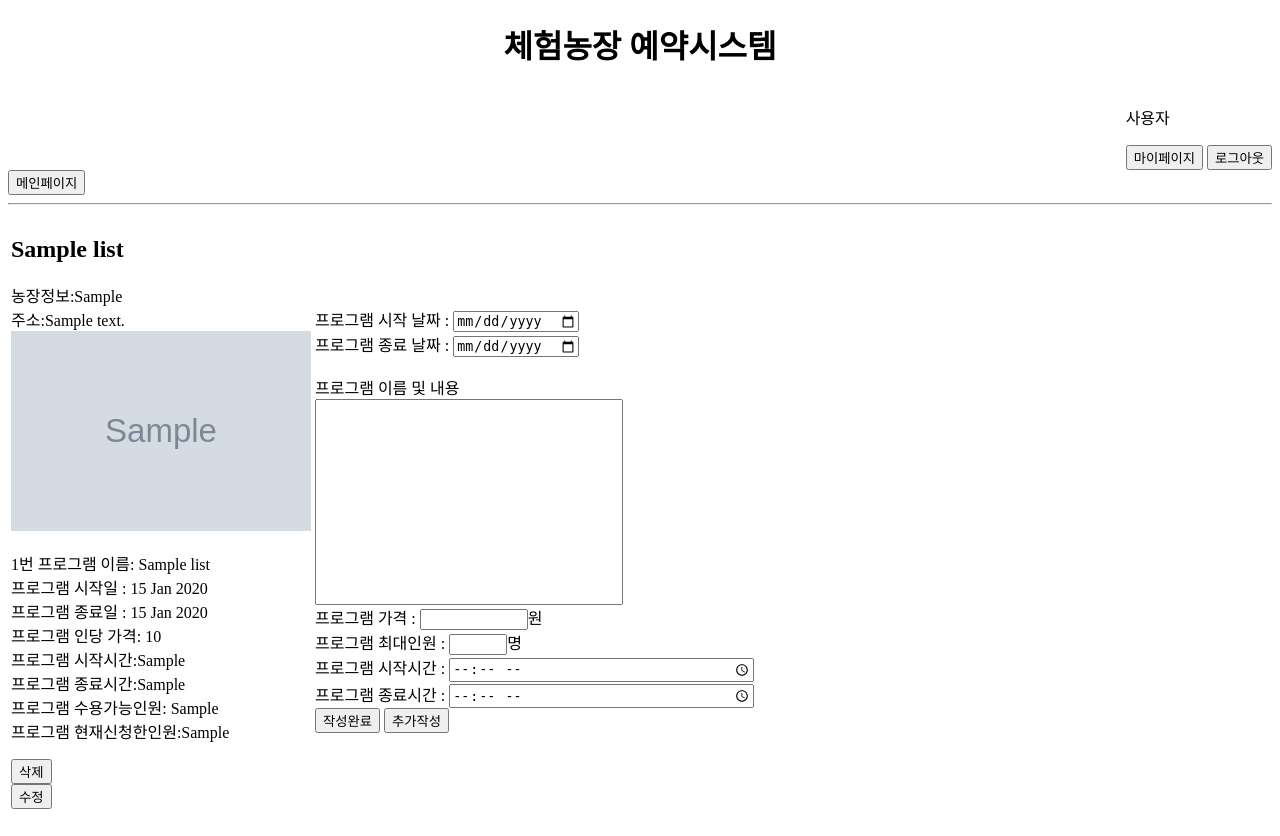
After one commit to Hyejeong-Lim/FarmReservation, a Node server app: template views/farmInfo.ejs in a window 1280 px wide. The commit adds this page. Run offline with Node 20, Linux system fonts and the light colour scheme; the template is opened without the code that fills it: most values are stand-ins (such as "Sample title", 1, 10 or a date in 2020); grey boxes marked "Sample" are stand-in pictures.

Commit message:
view/farmInfo.ejs(농장정보 관리페이지추가) view/mypage.ejs(정보수정시 발생하는 오류 해결, 농장정보 관리페이지로 가는 '농장정보'버튼 활성화) app.js((농장정보 관리페이지, 농장관리페이지에서 프로그램 추가, 삭제(수정버튼은 아직 삭제버튼과 같은 기능))기능추가)

```diff
--- a/app.js
+++ b/app.js
@@ -7,6 +7,7 @@ const session = require('express-session');
 const moment = require('moment');
 const FileStore = require('session-file-store')(session); // 세션을 파일에 저장
 const { concatSeries, select } = require('async');
+const { list } = require('session-file-store/lib/session-file-helpers');
 
 // express 설정 1
 const app = express();
@@ -14,7 +15,7 @@ const app = express();
 // db 연결 2
 const client = mysql.createConnection({
   user: 'root',
-  password: 'gPwjd1025',
+  password: 'qkqh14!@#$',
   database: 'farm'
 });
 
@@ -325,15 +326,69 @@ app.post('/programregist', function (req, res) {
       [
         body.PostNum, body.PrgName, body.PrgPrice, body.PrgStart, body.PrgEnd, body.PrgMax, body.PrgStartDate, body.PrgEndDate
       ]);
-
+      client.query('select * from farmpost inner join program on farmpost.PostNum=program.PostNum where ID=?', [data[0].login_number], (err, data1) => {
+        console.log('data1',data1);
+        client.query('select * from farmpost where ID=?',[body.ID],(err,data2)=>{
     if (body.button == "작성완료") {
       res.redirect('/');
     } else {
-      res.render('programWrite.ejs', {
-        PostNum: body.PostNum
+      res.render('farmInfo.ejs', {
+        is_logined:req.session.is_logined,
+        FarmYN: data[0].FarmYN,
+        PostNum: body.PostNum,
+        list:data1,
+        list1:data2
       });
     }
+  });
+});
+  });
+});
 
+app.post('/deletePrg', function (req, res) {
+  var body = req.body;
+  console.log(body);
+  client.query('select * from login_session', (err, data) => {
+    client.query('delete from program where PrgNum=?',[body.PrgNum]);
+    client.query('select * from farmpost inner join program on farmpost.PostNum=program.PostNum where ID=?', [data[0].login_number], (err, data1) => {
+      console.log('data1',data1);
+      client.query('select * from farmpost where ID=?',[data[0].login_number],(err,data2)=>{
+
+
+      if (body.button == "작성완료") {
+       res.redirect('/');
+      } else {
+       res.render('farmInfo.ejs', {
+         is_logined:req.session.is_logined,
+         FarmYN: data[0].FarmYN,
+         PostNum: body.PostNum,
+         list:data1,
+         list1:data2[0]
+       });
+      }
+    });
+    });
+  });
+});
+
+app.post('/changePrg', function (req, res) {//수정버튼이지만 아직 삭제버튼과 같은기능.
+  var body = req.body;
+  console.log(body);
+  client.query('select * from login_session', (err, data) => {
+    client.query('delete from program where PrgNum=?',[body.PrgNum]);
+    client.query('select * from farmpost inner join program on farmpost.PostNum=program.PostNum where ID=?', [data[0].login_number], (err, data1) => {
+      console.log('data1',data1);
+      if (body.button == "작성완료") {
+       res.redirect('/');
+      } else {
+       res.render('farmInfo.ejs', {
+         is_logined:req.session.is_logined,
+         FarmYN: data[0].FarmYN,
+         PostNum: body.PostNum,
+         list:data1
+       });
+      }
+    });
   });
 });
 
@@ -375,7 +430,7 @@ app.get('/mypage', (req, res) => {
         else {
             console.log(rows[0].login_number);
             client.query('select * from member where ID=?',[rows[0].login_number],(err,data1)=>{
-                console.log("data1",data1);
+                console.log("data1",data1);//회원정보
                 console.log('data1[0].ID',data1[0].ID);
                 console.log('data1[0].YN',data1[0].FarmYN);
                 if (data1[0].FarmYN==1){
@@ -385,8 +440,8 @@ app.get('/mypage', (req, res) => {
                           console.log("data2213123",data2);
                           res.render('mypage.ejs',
                           {
-                              list : data1,
-                              list1 : data2,
+                              list : data1,//회원정보
+                              list1 : data2,//예약신청받은 프로그램 리스트
                               is_logined: req.session.is_logined,
                               name: session[0].login_name,
                               FarmYN: session[0].login_farm_YN,
@@ -413,7 +468,7 @@ app.get('/mypage', (req, res) => {
                           res.render('mypage.ejs',
                           {
                               list : data1,
-                              list1 : data2,
+                              list1 : data2,//회원이 신청한 예약 리스트
                               is_logined: req.session.is_logined,
                               name: null,
                               FarmYN: null
@@ -447,6 +502,7 @@ app.post('/Infochange', (req, res)=>{
                   console.log(data2);
                   res.render('mypage.ejs',
                   {
+                      is_logined : req.session.is_logined,
                       list : data1,
                       list1 : data2
                   });
@@ -486,6 +542,40 @@ app.post('/farmdetail', (req, res) => {
   });
 });
 
+app.post('/farmInfo', (req, res) => {
+  var body = req.body;
+  console.log('농장주 관리페이지');
+  console.log('body',body);
+  client.query('select * from farmpost inner join program on farmpost.PostNum=program.PostNum where ID=?', [body.ID], (err, data1) => {
+    console.log("data1",data1);
+    client.query('select * from farmpost where ID=?',[body.ID],(err,data2)=>{
+      console.log('data2[0]',data2[0]);
+    if (req.session.is_logined == true) {
+      client.query('select * from login_session', (err, session) => {
+          res.render('farminfo.ejs',
+          {
+            list: data1,//게시글 및 프로그램 정보
+            is_logined: req.session.is_logined,
+            name: session[0].login_name,
+            FarmYN: session[0].login_farm_YN,
+            list1:data2[0]//프로그램이 없는 게시판 정보
+          });
+
+
+      });
+    } else {
+      res.render('farminfo.ejs',
+      {
+        list: data1,
+        is_logined: req.session.is_logined,
+        name: null,
+        FarmYN: null,
+      });
+    }
+  });
+  });
+});
+
 app.post('/delete', (req, res)=>{
   var body= req.body;
   console.log('body',body);
--- /dev/null
+++ b/views/farmInfo.ejs
@@ -0,0 +1,108 @@
+<!DOCTYPE html>
+<html lang="ko">
+
+<head>
+  <meta charset="UTF-8">
+  <meta name="viewport" content="width=device-width, initial-scale=1.0">
+  <meta http-equiv="X-UA-Compatible" content="ie=edge">
+  <title>체험농장예약시스템</title>
+</head>
+
+<body>
+  <h1 style="text-align: center">체험농장 예약시스템</h1>
+  <div style="display: flex; justify-content: flex-end;">
+    <div>
+      <% if(is_logined==false) { %>
+        <button onclick="location.href='/login'">로그인</button>
+        <button onclick="location.href='/register'">회원가입</button>
+      <% } else { %>
+      <% if (FarmYN==1) { %>
+        <p>농장주</p>
+      <% } else { %>
+        <p>사용자</p>
+      <% } %>
+      <button onclick="location.href='/mypage'">마이페이지</button>
+      <button onclick="location.href='/logout'">로그아웃</button>
+      <% } %>
+    </div>
+  </div>
+  <button onclick="location.href='../'">메인페이지</button>
+  <hr>
+
+  <% if(list.length==0) { %>
+    <h2>프로그램이 없습니다</h2>
+    <form action='/programregist' method='post'>
+      <input type="hidden" name="PostNum" value="<%= list1.PostNum %>">
+      프로그램 시작 날짜 : <input type="date" name="PrgStartDate" value="<%= list1.PrgStartDate%>"><br>
+      프로그램 종료 날짜 : <input type="date" name="PrgEndDate" value="<%= list1.PrgEndDate%>"><br><br>
+      프로그램 이름 및 내용<br> <input type='text' name='PrgName' value="<%= list1.PrgName%>" style="width:300px;height:200px;font-size:10px;"><br>
+      프로그램 가격 : <input type='number' name='PrgPrice' value="<%= list1.PrgPrice%>" style="width:100px;">원<br>
+      프로그램 최대인원 : <input type='number' name='PrgMax' value="<%= list1.PrgMax%>" style="width:50px;">명<br>
+      프로그램 시작시간 : <input type='time' name='PrgStart' value="<%= list1.PrgStart%>" style="width:300px;"><br>
+      프로그램 종료시간 : <input type='time' name='PrgEnd'value="<%= list1.PrgEnd%>"  style="width:300px;"><br>
+      <input type="hidden" name="ID" value="<%=list1.ID%>">
+      <input type='submit' name="button" value="작성완료">
+      <input type='submit' name="button" value="추가작성">
+    </form>
+  <% } else { %>
+    <table border='0'>
+    <colgroup>
+
+    </colgroup>
+
+            <tr>
+                <td>
+                    <h2>
+                    <%= list[0].FarmName%>
+                        </h2>
+                    농장정보:<%= list[0].FarmInfo%><br>
+                    주소:<%= list[0].FarmAddress%><br>
+                    <img src="<%=list[0].PicturePath%>" width="300Px" height="200px">
+                    <br>
+                    <% for (i=0 ; i < list.length; i++){ %>
+                    <p>
+                        <%=i+1%>번 프로그램 이름: <%= list[i].PrgName%><br>
+                        프로그램 시작일 : <%= ((list[i].PrgStartDATE)+"").substring(0,15)%><br>
+                        프로그램 종료일 : <%= ((list[i].PrgEndDATE)+"").substring(0,15)%><br>
+                        프로그램 인당 가격: <%= list[i].PrgPrice%><br>
+                        프로그램 시작시간:<%= list[i].PrgStart%><br>
+                        프로그램 종료시간:<%= list[i].PrgEnd%><br>
+                        프로그램 수용가능인원: <%= list[i].PrgMax%><br>
+                        프로그램 현재신청한인원:<%= list[i].PrgSub%><br>
+                    <form action="deletePrg" method="post">
+                        <input type="hidden" name="PrgNum" value="<%= list[i].PrgNum%>">
+                        <button type="submit">삭제</button>
+                    </form>
+                    <form action="changePrg" method="post">
+                        <input type="hidden" name="PrgNum" value="<%= list[i].PrgNum%>">
+                        <button type="submit">수정</button>
+                    </form>
+                    </p>
+                    <%}%>
+                    <input type="hidden" name="PostNum" value="<%= list[0].PostNum%>">
+
+                </td>
+                <td>
+                    <form action='/programregist' method='post'>
+                        <input type="hidden" name="PostNum" value="<%= list[0].PostNum %>">
+                        프로그램 시작 날짜 : <input type="date" name="PrgStartDate"><br>
+                        프로그램 종료 날짜 : <input type="date" name="PrgEndDate"><br><br>
+                        프로그램 이름 및 내용<br> <input type='text' name='PrgName' style="width:300px;height:200px;font-size:10px;"><br>
+                        프로그램 가격 : <input type='number' name='PrgPrice' style="width:100px;">원<br>
+                        프로그램 최대인원 : <input type='number' name='PrgMax' style="width:50px;">명<br>
+                        프로그램 시작시간 : <input type='time' name='PrgStart' style="width:300px;"><br>
+                        프로그램 종료시간 : <input type='time' name='PrgEnd' style="width:300px;"><br>
+                        <input type="hidden" name="ID" value="<%=list[0].ID%>">
+                        <input type='submit' name="button" value="작성완료">
+                        <input type='submit' name="button" value="추가작성">
+                      </form>
+                </td>
+            </tr>
+
+    </tbody>
+</table boader='1'>
+<% } %>
+
+</body>
+
+</html>
```
Also changed, not shown: views/mypage.ejs (+9 -3 lines).
